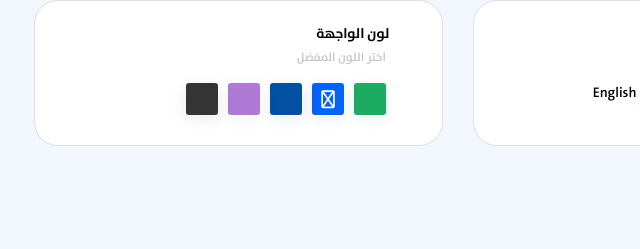
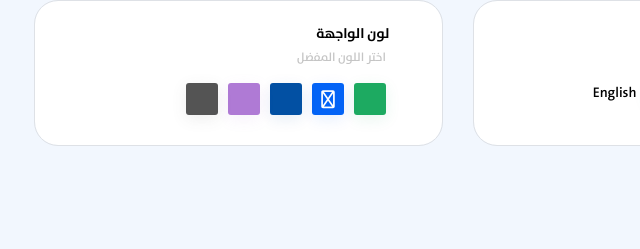
Before and after one commit to mo3az96/FVR, a plain HTML site: page appearance.html in a window 1280 px wide. Shown: the part 305-554 px from the top of the page, 36-676 px from the left. Drawn offline with Linux system fonts and the light colour scheme; a web font is replaced by a local one.

Commit message:
change grey color

```diff
--- a/appearance.html
+++ b/appearance.html
@@ -370,7 +370,7 @@
                         <span class="checkedcolor">
                           <i class="far fa-check"></i>
                         </span>
-                        <span class="color" style="--color: 52, 52, 52"></span>
+                        <span class="color" style="--color: 84, 84, 84"></span>
                       </label>
                     </div>
                   </div>
```
